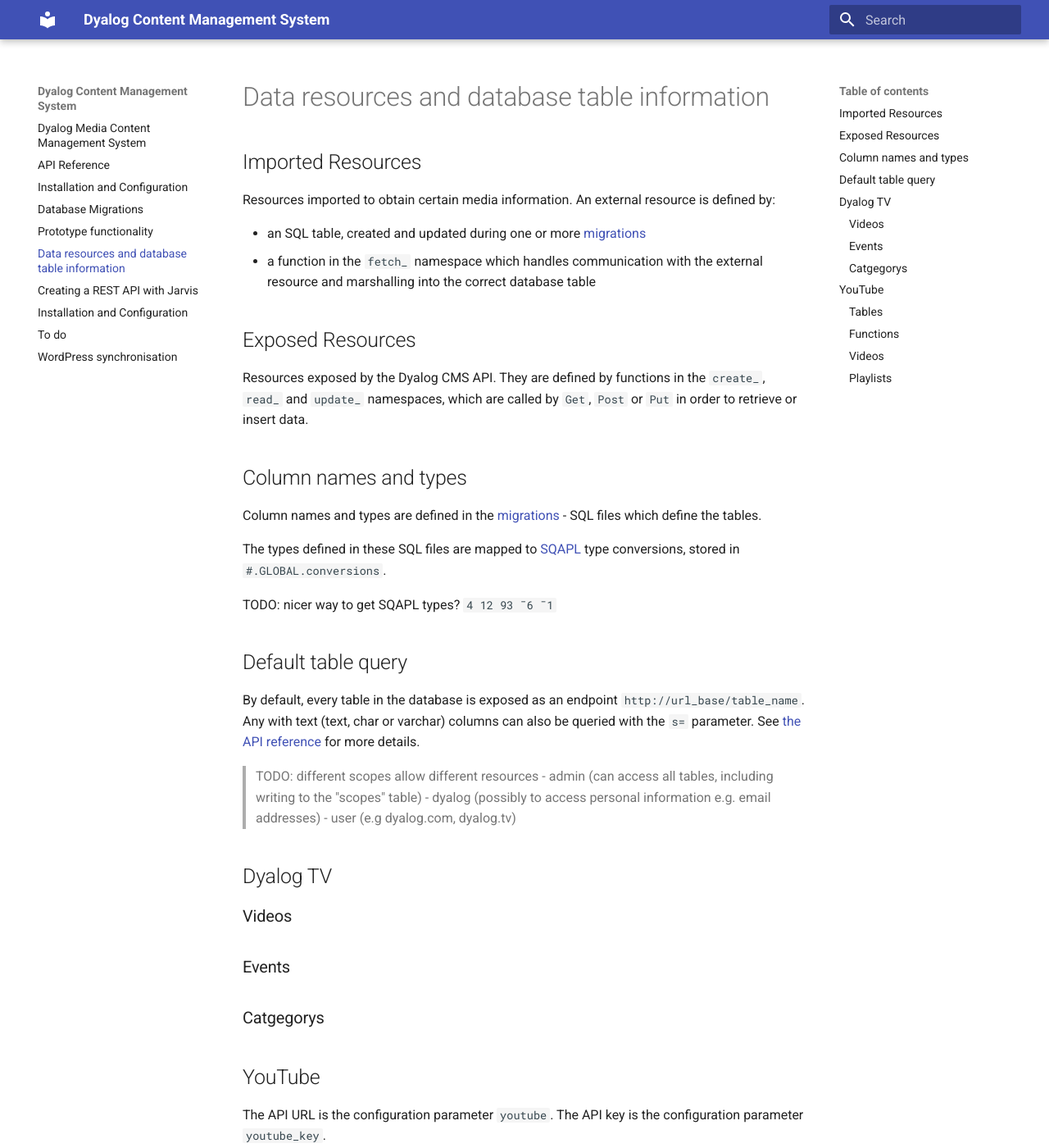
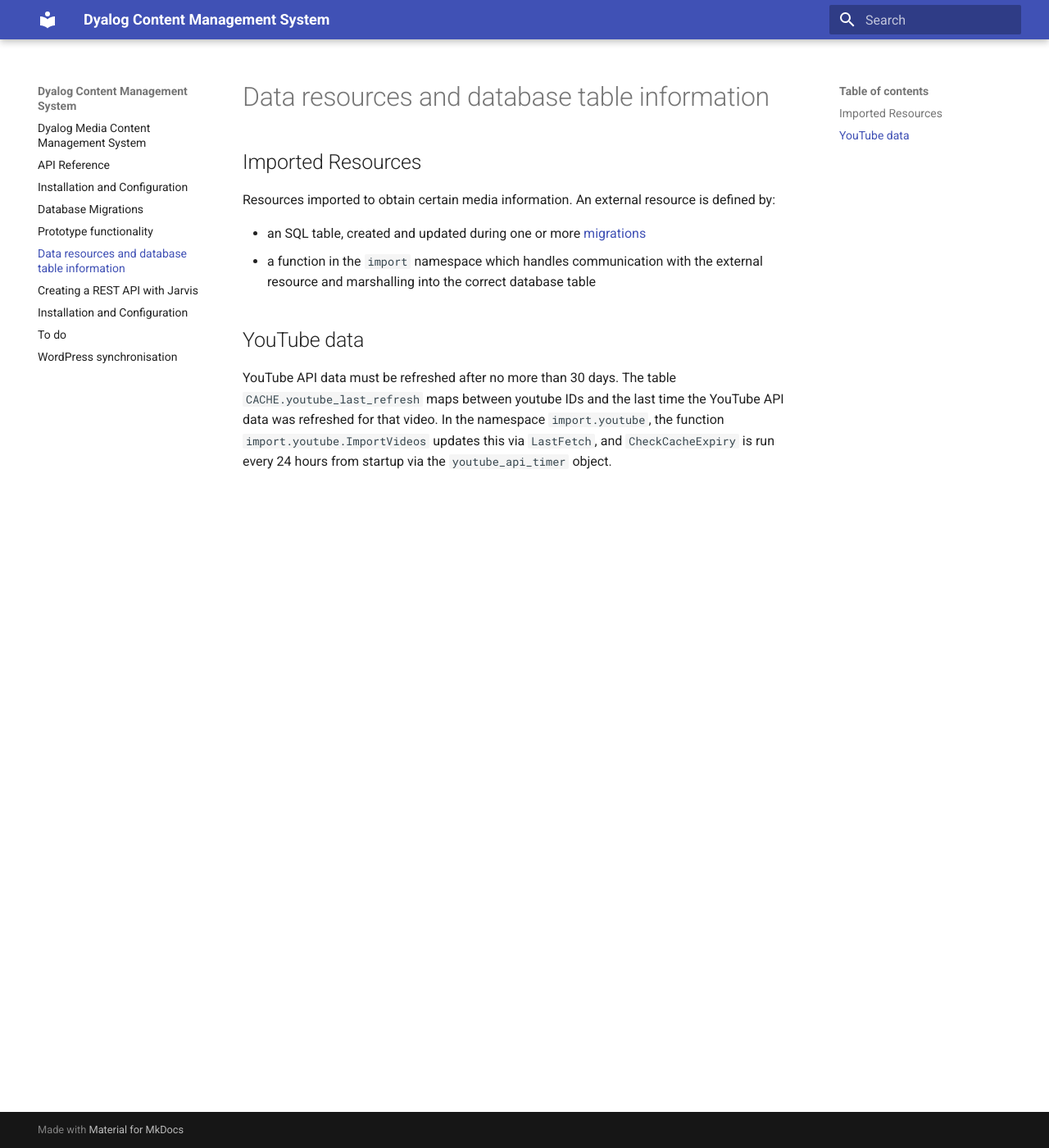
Before and after one commit to Dyalog/DCMS, an MkDocs documentation site: the page built from docs/resources.md, in a window 1280 px wide and 1400 px high. Shown: the whole window at 82% size. Built offline with MkDocs 1.6.1 and Material for MkDocs 9.7.7, drawn with Linux system fonts in a browser that asks for light colours; some of the changed text lies outside the part shown.

Commit message:
update YouTube data daily

```diff
--- a/docs/resources.md
+++ b/docs/resources.md
@@ -4,48 +4,7 @@
 Resources imported to obtain certain media information. An external resource is defined by:
 
 - an SQL table, created and updated during one or more [migrations](migrations.md)
-- a function in the `fetch_` namespace which handles communication with the external resource and marshalling into the correct database table
+- a function in the `import` namespace which handles communication with the external resource and marshalling into the correct database table
 
-## Exposed Resources
-Resources exposed by the Dyalog CMS API. They are defined by functions in the `create_`, `read_` and `update_` namespaces, which are called by `Get`, `Post` or `Put` in order to retrieve or insert data.
-
-## Column names and types
-Column names and types are defined in the [migrations](./migrations.md) - SQL files which define the tables.
-
-The types defined in these SQL files are mapped to [SQAPL](https://docs.dyalog.com/latest/SQL%20Interface%20Guide.pdf) type conversions, stored in `#.GLOBAL.conversions`.
-
-TODO: nicer way to get SQAPL types? `4 12 93 ¯6 ¯1`
-
-## Default table query
-By default, every table in the database is exposed as an endpoint `http://url_base/table_name`. Any with text (text, char or varchar) columns can also be queried with the `s=` parameter. See [the API reference](./api.md#query) for more details.
-
-> TODO: different scopes allow different resources
-    - admin (can access all tables, including writing to the "scopes" table)
-    - dyalog (possibly to access personal information e.g. email addresses)
-    - user (e.g dyalog.com, dyalog.tv)
-
-## Dyalog TV
-
-### Videos
-
-### Events
-
-### Catgegorys
-
-## YouTube
-The API URL is the configuration parameter `youtube`.
-The API key is the configuration parameter `youtube_key`.
-
-### Tables
-
-- youtube_videos (migration `1-youtube-videos-import.sql`)
-- youtube_playlists
-
-### Functions
-
-- `import_.YouTubeImport`
-- `read_.ReturnSingleVideo`
-
-### Videos
-
-### Playlists
+## YouTube data
+YouTube API data must be refreshed after no more than 30 days. The table `CACHE.youtube_last_refresh` maps between youtube IDs and the last time the YouTube API data was refreshed for that video. In the namespace `import.youtube`, the function `import.youtube.ImportVideos` updates this via `LastFetch`, and `CheckCacheExpiry` is run every 24 hours from startup via the `youtube_api_timer` object.
```
Also changed, not shown: 7 other files.
